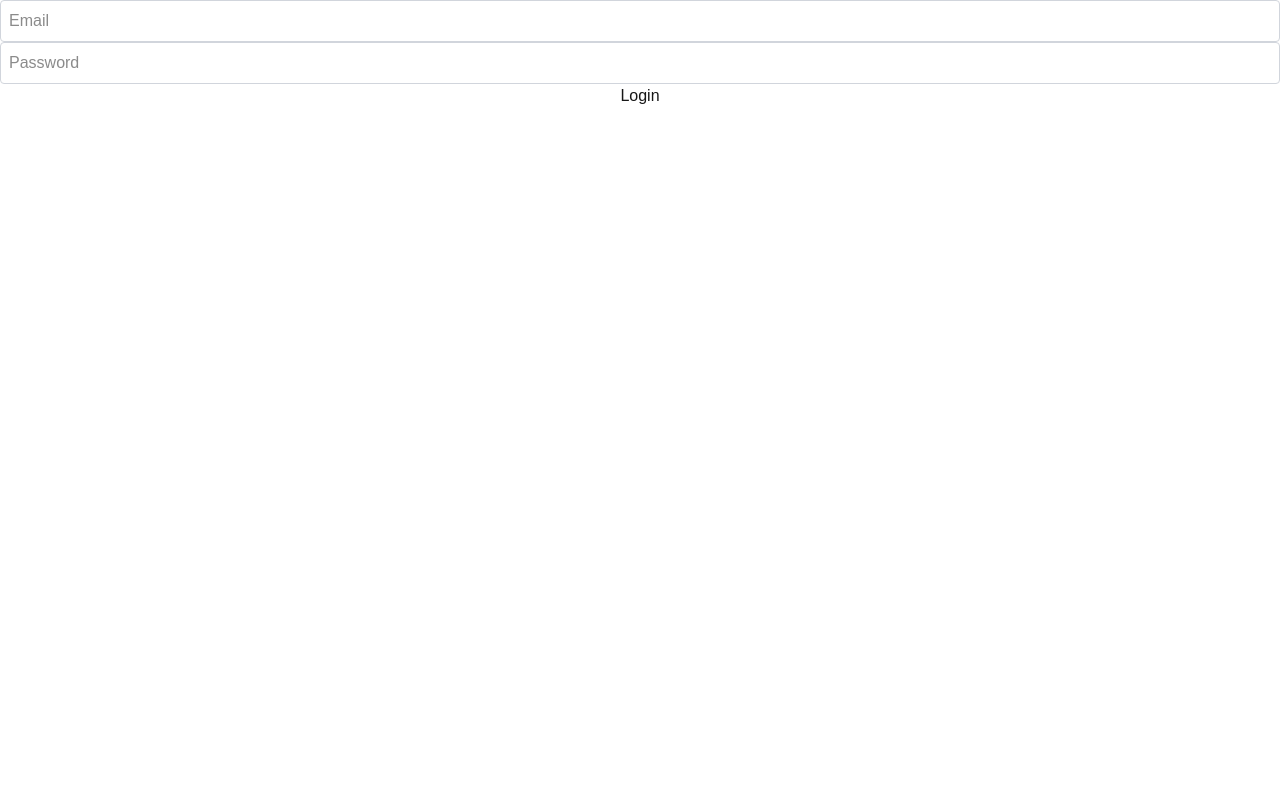
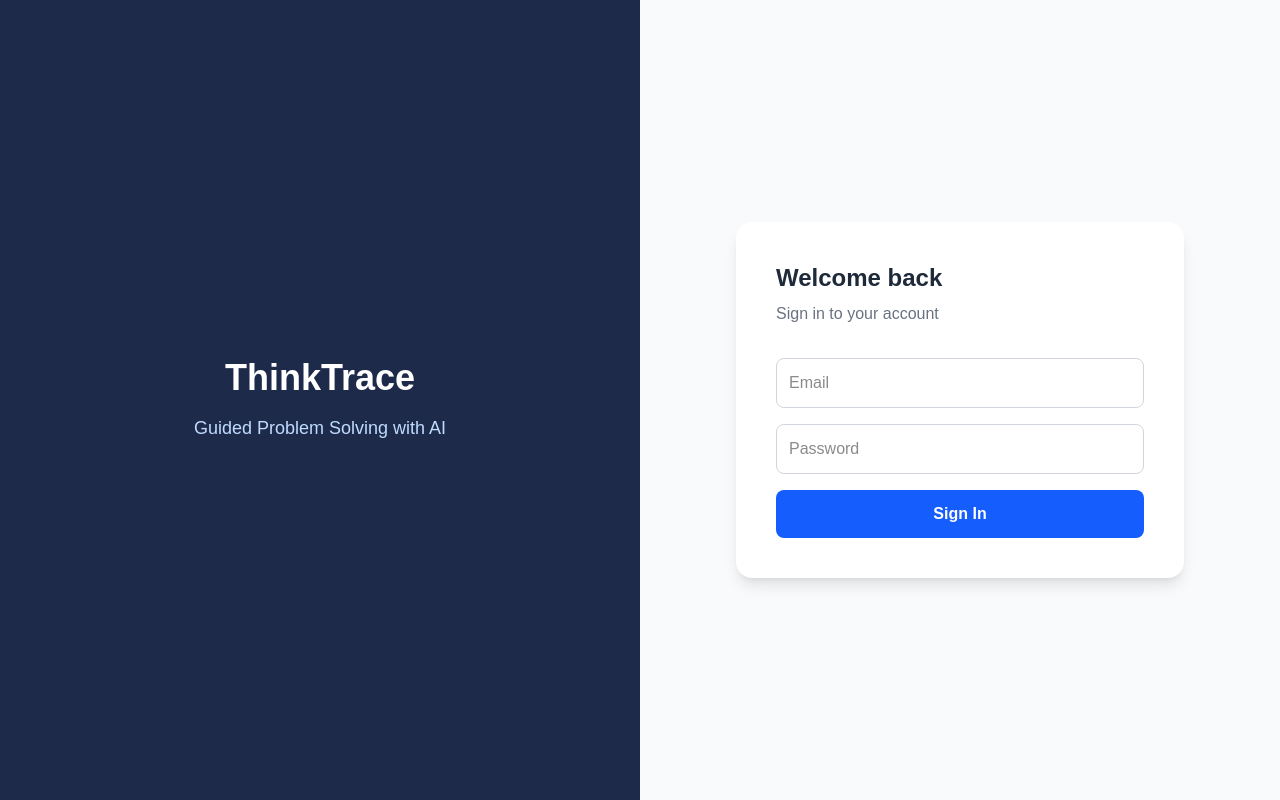
Before and after one commit to Abdure-dev/Think_Trace_MVP, a Next.js app in the folder frontend/: page /login in a window 1280 px wide. Built offline with nearby package versions, Linux system fonts and the light colour scheme.

Commit message:
login page style

```diff
--- a/frontend/app/login/page.tsx
+++ b/frontend/app/login/page.tsx
@@ -25,22 +25,50 @@ export default function LoginPage() {
     }
   }
   return (
-    <>
+    <div className="min-h-screen flex">
+      {/* Left side — branding */}
+      <div
+        className="w-1/2 bg-navy-900 flex flex-col items-center justify-center p-12"
+        style={{ backgroundColor: "#1e2a4a" }}
+      >
+        <h1 className="text-4xl font-bold text-white mb-4">ThinkTrace</h1>
+        <p className="text-blue-200 text-lg text-center">
+          Guided Problem Solving with AI
+        </p>
+      </div>
+
+      {/* Right side — form */}
+      <div className="w-1/2 flex items-center justify-center bg-gray-50">
+        <div className="bg-white p-10 rounded-2xl shadow-lg w-full max-w-md">
+          <h2 className="text-2xl font-bold text-gray-800 mb-2">
+            Welcome back
+          </h2>
+          <p className="text-gray-500 mb-8">Sign in to your account</p>
+
+          <div className="flex flex-col gap-4">
             <input
               value={email}
               onChange={(e) => setEmail(e.target.value)}
-        className="border border-gray-300 p-2 rounded w-full"
+              className="border border-gray-300 p-3 rounded-lg w-full focus:outline-none focus:border-blue-500"
               placeholder="Email"
             />
             <input
               type="password"
               value={password}
               onChange={(e) => setPassword(e.target.value)}
-        className="border border-gray-300 p-2 rounded w-full"
+              className="border border-gray-300 p-3 rounded-lg w-full focus:outline-none focus:border-blue-500"
               placeholder="Password"
             />
-      {error && <p>{error}</p>}
-      <button onClick={handleSubmit}>Login</button>
-    </>
+            {error && <p className="text-red-500 text-sm">{error}</p>}
+            <button
+              onClick={handleSubmit}
+              className="bg-blue-600 text-white p-3 rounded-lg w-full font-semibold hover:bg-blue-700 transition"
+            >
+              Sign In
+            </button>
+          </div>
+        </div>
+      </div>
+    </div>
   );
 }
```
Lines whose indentation alone changed are shown as unchanged.
